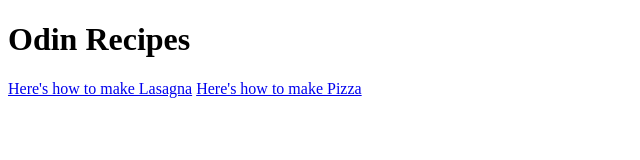
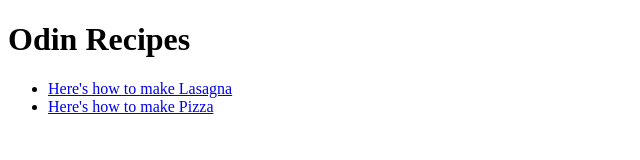
Before and after one commit to Augmented-Cloud/odin-recipes, a plain HTML site: page index.html in a window 1280 px wide. Shown: the whole page, without its empty margins (0-640 px from the left). Drawn offline with Linux system fonts and the light colour scheme.

Commit message:
created list for links to recipes

```diff
--- a/index.html
+++ b/index.html
@@ -7,8 +7,9 @@
 	<body>
 		<h1>Odin Recipes</h1>
 		<p>
-		<a href="recipes/lasagna.html">Here's how to make Lasagna</a>
-		<a href="recipes/pizza.html">Here's how to make Pizza</a>
+			<ul>
+		<li><a href="recipes/lasagna.html">Here's how to make Lasagna</a></li>
+		<li><a href="recipes/pizza.html">Here's how to make Pizza</a></li>
 		</p>
 	</body>
 </html>
```
